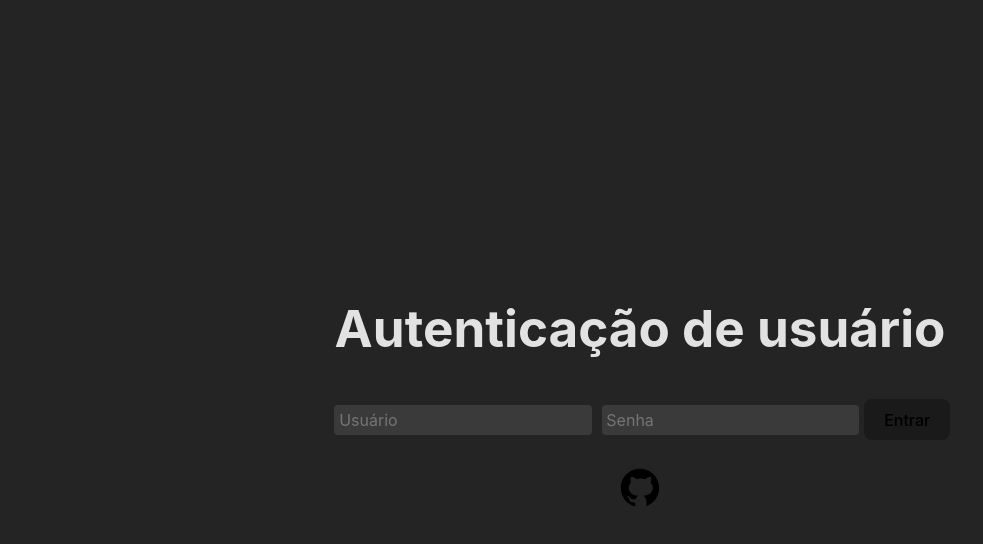
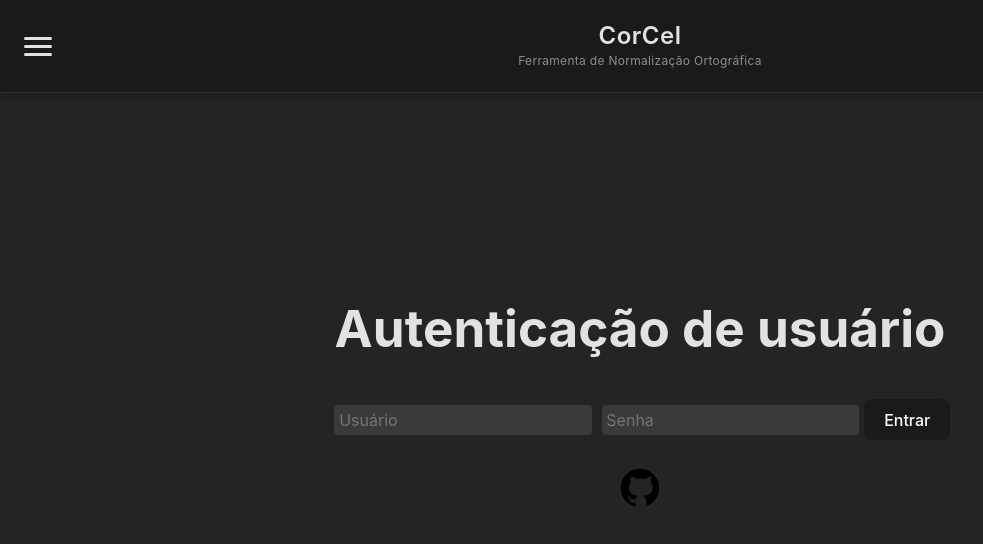
Before and after one commit to jhssilv/corcel-platform, a React (Vite) app in the folder frontend/: page /login in a window 1280 px wide. Shown: the top 544 px of the page, without its empty margins (0-983 px from the left). Built offline with nearby package versions, Linux system fonts and the light colour scheme.

Commit message:
Added top bar to login page

```diff
--- a/frontend/src/components/GeneratedCandidates.jsx
+++ b/frontend/src/components/GeneratedCandidates.jsx
@@ -37,7 +37,7 @@ const GeneratedCandidates = ({ candidates , selectedStartIndex, selectedEndIndex
     spans.push(
         <span key={i} style={{display: 'inline'}}>
             <input
-                placeholder="NOVA CORREÇÃO"
+                placeholder="Novo Token"
                 className="clickable"
                 onKeyDown={(event) => {
                     if (event.key === 'Enter') {
--- a/frontend/src/components/LoginPage.jsx
+++ b/frontend/src/components/LoginPage.jsx
@@ -3,6 +3,8 @@ import { useNavigate } from 'react-router-dom';
 import { useAuth } from './functions/useAuth.jsx';
 
 import { authenticateUser, getTextsData } from './api/APIFunctions.jsx';
+
+import TopBar from './TopBar.jsx';
 
 import '../styles/login_page.css';
 
@@ -45,6 +47,7 @@ function LoginPage() {
 
     return (
         <section>
+            <TopBar showSidePanel={false}/>
             <h1>Autenticação de usuário</h1>
             <form onSubmit={handleSubmit}>
                 <input
@@ -63,7 +66,7 @@ function LoginPage() {
                     required
                     placeholder="Senha"
                 />
-                <button type="submit">Entrar</button>
+                <button type="submit" style={{ color: 'white' }}>Entrar</button>
             </form>
         </section>
     );
--- a/frontend/src/components/TopBar.jsx
+++ b/frontend/src/components/TopBar.jsx
@@ -12,7 +12,7 @@ import UploadModal from "./UploadModal.jsx"
 import ReportModal from "./ReportModal.jsx"
 import { useNavigate } from "react-router-dom";
 
-function TopBar({ onDownloadClick }) {
+function TopBar({ onDownloadClick , showSidePanel = true}) {
   const { logout, username } = useContext(AuthContext)
 
   // UI State
@@ -68,6 +68,7 @@ function TopBar({ onDownloadClick }) {
         <div className="top-bar-spacer"></div>
       </div>
 
+      {showSidePanel ?
         <SidePanel
           isOpen={isPanelOpen}
           onClose={closePanel}
@@ -77,7 +78,7 @@ function TopBar({ onDownloadClick }) {
           onWhitelist={openWhitelist}
           onReport={openReport}
           onLogout={handleLogout}
-      />
+        /> : null}
 
       <WhitelistModal
         isOpen={isWhitelistOpen}
@@ -100,6 +101,7 @@ function TopBar({ onDownloadClick }) {
 
 TopBar.propTypes = {
   onDownloadClick: PropTypes.func.isRequired,
+  showSidePanel: PropTypes.bool
 }
 
 export default TopBar
```
Lines whose indentation alone changed are shown as unchanged.
